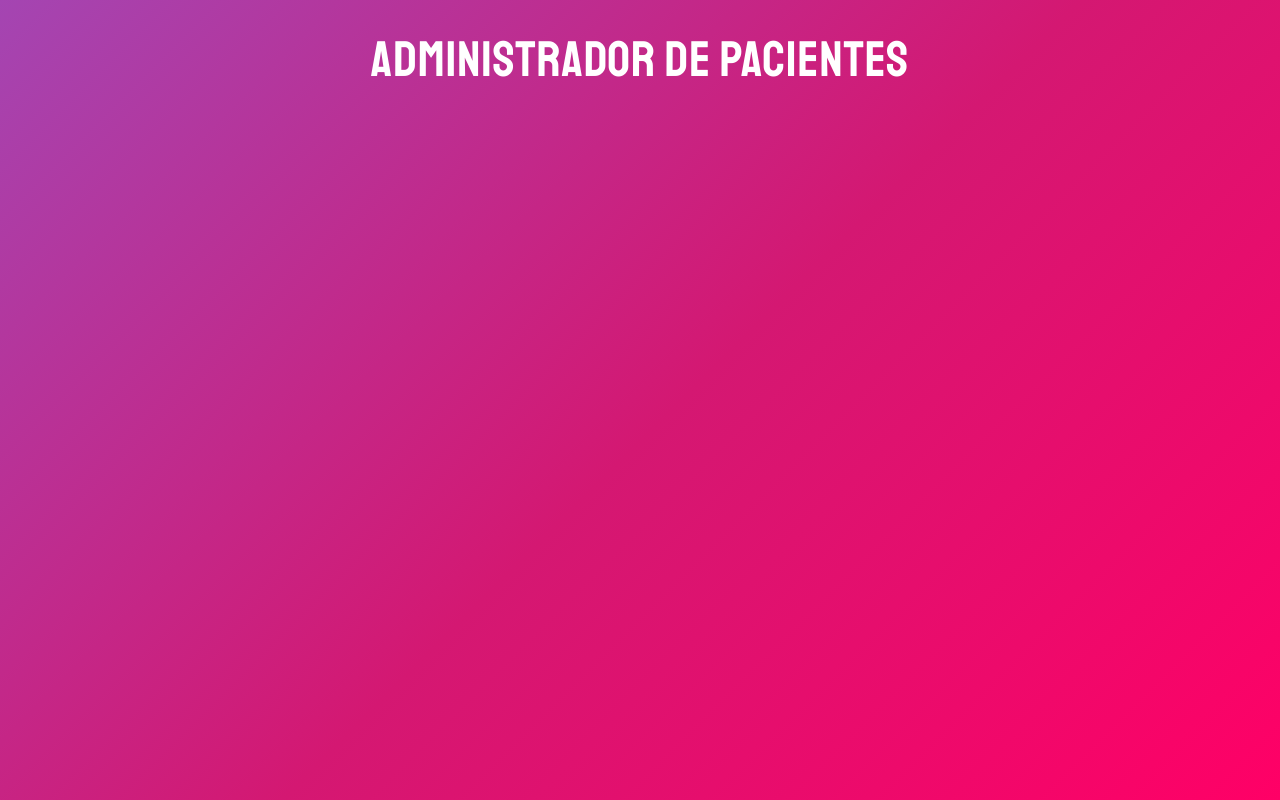
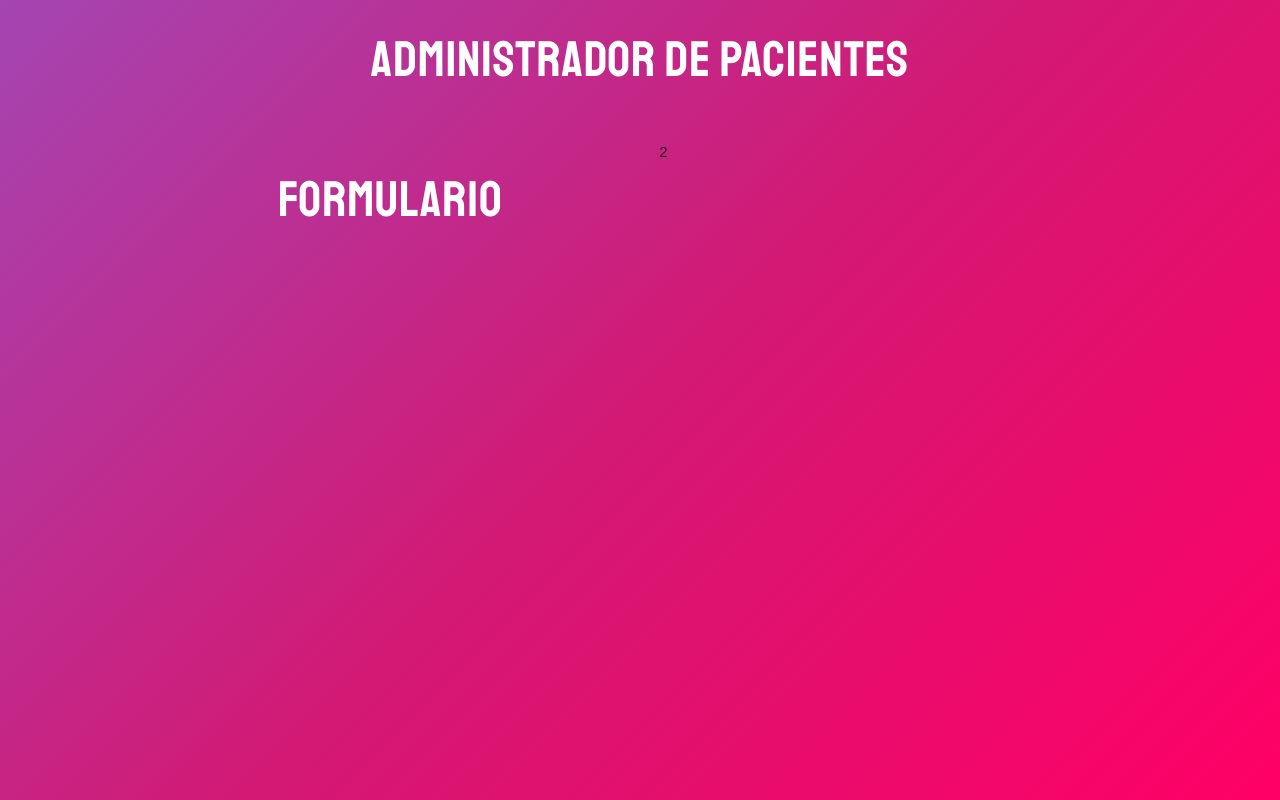
Before and after one commit to IvanAlexMarq/AdmCitasReact, a React (Create React App) app: page / in a window 1280 px wide. Built offline with nearby package versions, Linux system fonts and the light colour scheme.

Commit message:
add componente formulario

```diff
--- a/src/App.js
+++ b/src/App.js
@@ -1,8 +1,19 @@
-import React from 'react';
+import React, { Fragment } from 'react';
+import Formulario from './components/Formulario';
 
 function App() {
   return (
-    <h1>Administrador de Pacientes</h1>
+    <Fragment>
+      <h1>Administrador de Pacientes</h1>
+      {/* las clases son del framework skeleton es como bootstrap */}
+      <div className="container">
+        <div className="row">
+          <div className="one-half column"><Formulario /></div>
+          <div className="one-half column">2</div>
+        </div>
+      </div>
+    </Fragment>
+
   );
 }
 
--- /dev/null
+++ b/src/components/Formulario.js
@@ -0,0 +1,7 @@
+import React from 'react';
+
+const Formulario = () => {
+    return (<h1>Formulario</h1>);
+}
+
+export default Formulario;
```
